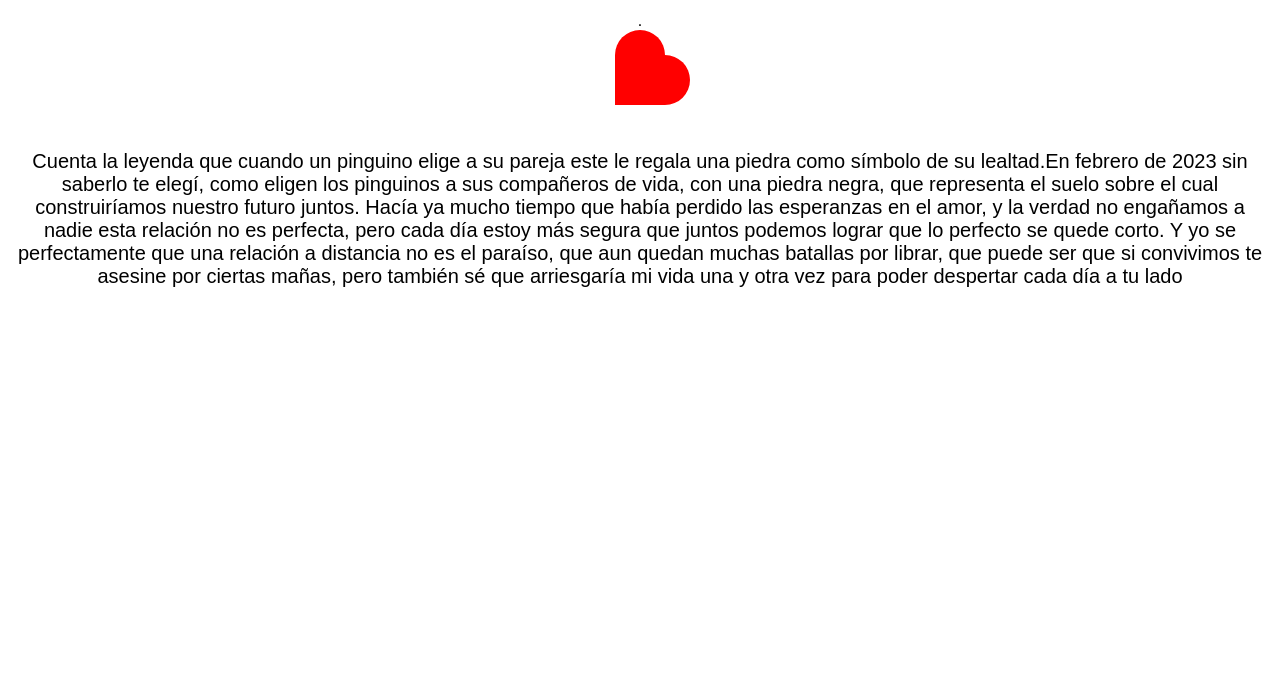
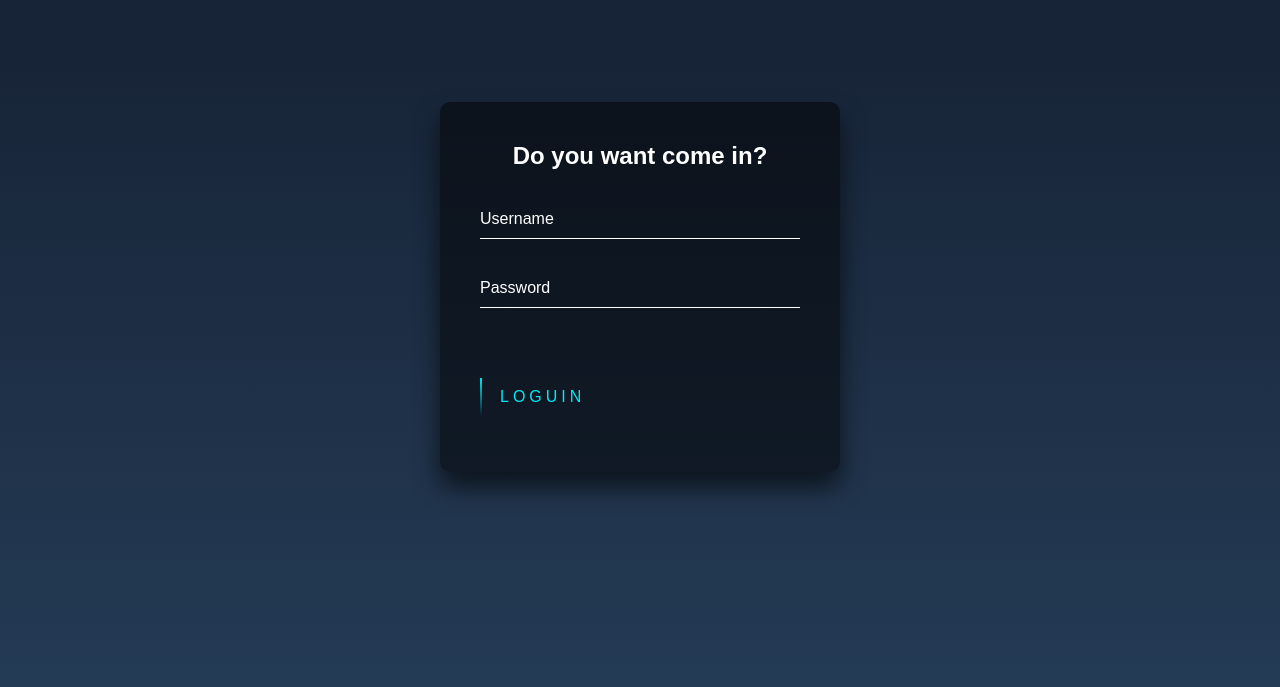
Before and after one commit to SherlynBallestero/SherlynBallestero.github.io, a plain HTML site: page index.html in a window 1280 px wide. Shown: the part 113-800 px from the top of the page. Drawn offline with Linux system fonts and the light colour scheme.

Commit message:
full_start

```diff
--- a/index.html
+++ b/index.html
@@ -1,69 +1,211 @@
-<!DOCTYPE html>
-<html>
+
+<!DOCTYPE>
 <head>
-<title>Para mi amor</title>
+<title>Para mi pinguinito</title>
 <style>
+  html {
+    height: 100%;
+  }
   body {
+    margin:0;
+    padding:0;
     font-family: sans-serif;
+    background: linear-gradient(#141e30, #243b55);
+  }
+
+  .login-box {
+    position: absolute;
+    top: 50%;
+    left: 50%;
+    width: 400px;
+    padding: 40px;
+    transform: translate(-50%, -50%);
+    background: rgba(0,0,0,.5);
+    box-sizing: border-box;
+    box-shadow: 0 15px 25px rgba(0,0,0,.6);
+    border-radius: 10px;
+  }
+
+  .login-box h2 {
+    margin: 0 0 30px;
+    padding: 0;
+    color: #fff;
     text-align: center;
   }
-h1 {
-  font-size: 40px;
+
+  .login-box .user-box {
+    position: relative;
   }
-p {
-  font-size: 20px;
+
+  .login-box .user-box input {
+    width: 100%;
+    padding: 10px 0;
+    font-size: 16px;
+    color: #fff;
+    margin-bottom: 30px;
+    border: none;
+    border-bottom: 1px solid #fff;
+    outline: none;
+    background: transparent;
   }
-.heart {
-  width: 100px;
-  height: 100px;
-  background-color: red;
-  margin: 0 auto;
+  .login-box .user-box label {
+    position: absolute;
+    top:0;
+    left: 0;
+    padding: 10px 0;
+    font-size: 16px;
+    color: #fff;
+    pointer-events: none;
+    transition: .5s;
+  }
+
+  .login-box .user-box input:focus ~ label,
+  .login-box .user-box input:valid ~ label {
+    top: -20px;
+    left: 0;
+    color: #03e9f4;
+    font-size: 12px;
+  }
+
+  .login-box form a {
     position: relative;
-  transform: rotate(45deg);
+    display: inline-block;
+    padding: 10px 20px;
+    color: #03e9f4;
+    font-size: 16px;
+    text-decoration: none;
+    text-transform: uppercase;
+    overflow: hidden;
+    transition: .5s;
+    margin-top: 40px;
+    letter-spacing: 4px
   }
-.heart::before,
-.heart::after {
-  content: "";
+
+  .login-box a:hover {
+    background: #03e9f4;
+    color: #fff;
+    border-radius: 5px;
+    box-shadow: 0 0 5px #03e9f4,
+                0 0 25px #03e9f4,
+                0 0 50px #03e9f4,
+                0 0 100px #03e9f4;
+  }
+
+  .login-box a span {
     position: absolute;
-  width: 100px;
-  height: 100px;
-  background-color: red;
+    display: block;
   }
-.heart::before {
-  border-radius: 50% 50% 0 0;
-  top: -50px;
+
+  .login-box a span:nth-child(1) {
+    top: 0;
+    left: -100%;
+    width: 100%;
+    height: 2px;
+    background: linear-gradient(90deg, transparent, #03e9f4);
+    animation: btn-anim1 1s linear infinite;
+  }
+
+  @keyframes btn-anim1 {
+    0% {
+      left: -100%;
+    }
+    50%,100% {
+      left: 100%;
+    }
+  }
+
+  .login-box a span:nth-child(2) {
+    top: -100%;
+    right: 0;
+    width: 2px;
+    height: 100%;
+    background: linear-gradient(180deg, transparent, #03e9f4);
+    animation: btn-anim2 1s linear infinite;
+    animation-delay: .25s
+  }
+
+  @keyframes btn-anim2 {
+    0% {
+      top: -100%;
+    }
+    50%,100% {
+      top: 100%;
+    }
+  }
+
+  .login-box a span:nth-child(3) {
+    bottom: 0;
+    right: -100%;
+    width: 100%;
+    height: 2px;
+    background: linear-gradient(270deg, transparent, #03e9f4);
+    animation: btn-anim3 1s linear infinite;
+    animation-delay: .5s
+  }
+
+  @keyframes btn-anim3 {
+    0% {
+      right: -100%;
+    }
+    50%,100% {
+      right: 100%;
+    }
+  }
+
+  .login-box a span:nth-child(4) {
+    bottom: -100%;
     left: 0;
+    width: 2px;
+    height: 100%;
+    background: linear-gradient(360deg, transparent, #03e9f4);
+    animation: btn-anim4 1s linear infinite;
+    animation-delay: .75s
   }
-.heart::after {
-  border-radius: 50% 50% 50% 0;
-  top: 0;
-  left: 50px;
+
+  @keyframes btn-anim4 {
+    0% {
+      bottom: -100%;
     }
-</style>`
-<h1>Te amo mucho</h1>
+    50%,100% {
+      bottom: 100%;
+    }
+  }
+
+</style>
 </head>
 <body>
+  <div class="login-box">
+    <h2>Do you want come in?</h2>
+    <form>
+      <div class="user-box">
+        <input type="text" name="" required="" id="user">
+        <label>Username</label>
+      </div>
+      <div class="user-box">
+        <input type="password" name="" required="" id="pass">
+        <label>Password</label>
+      </div>
+      <a href="#" onclick="changeContent(document.getElementById('user').value,document.getElementById('pass').value)" id="lol">
+        <span></span>
+        <span></span>
+        <span></span>
+        <span></span>
+        Loguin
+      </a>
+    </form>
+    <script>
 
-<div>
-    .
-</div>
+      function changeContent(user, pass) {
+        if (user==="Rene" && pass==="rene1018" ){
+          alert("You are welcome")
+          window.open("cartaAmor.html", "Nueva ventana", "width=100%,height=100%");
+        }else{
+
+          alert("Nice try");
+        }
 
 
-<div class="heart"></div>
-<script>
-var heart = document.querySelector(".heart");
-function animateHeart() {
-  heart.style.transform = "scale(1.0)";
-  setTimeout(function() {
-    heart.style.transform = "scale(0.5)";
-    setTimeout(function() {
-      heart.style.transform = "scale(1.0)";
-      animateHeart();
-    }, 800);
-  }, 500);
       }
-animateHeart();
     </script>
-<p style="margin: 20 auto">Cuenta la leyenda que cuando un pinguino elige a su pareja este le regala una piedra como símbolo de su lealtad.En febrero de 2023 sin saberlo te elegí, como eligen los pinguinos a sus compañeros de vida, con una piedra negra, que representa el suelo sobre el cual construiríamos nuestro futuro juntos. Hacía ya mucho tiempo que había perdido las esperanzas en el amor, y la verdad no engañamos a nadie esta relación no es perfecta, pero cada día estoy más segura que juntos podemos lograr que lo perfecto se quede corto. Y yo se perfectamente que una relación a distancia no es el paraíso, que aun quedan muchas batallas por librar, que puede ser que si convivimos te asesine por ciertas mañas, pero también sé que arriesgaría mi vida una y otra vez para poder despertar cada día a tu lado</p>
+  </div>
 </body>
-</html>
```
Also changed, not shown: cartaAmor.html (added, +89 -0 lines), recuerdos.html (added, +31 -0 lines), img/img1.jpg (added), img/img2.jpg (added), img/img3.jpg (added). Lines whose indentation alone changed are shown as unchanged.
